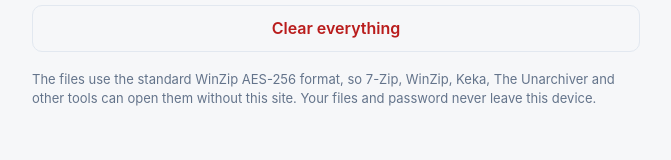
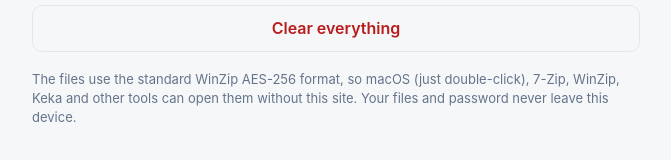
Before and after one commit to lnandanapalli/L7zip, a plain HTML site: page site/index.html in a window 1280 px wide. Shown: the part 805-965 px from the top of the page, without its empty margins (304-975 px from the left). Drawn offline with Linux system fonts and the light colour scheme.

Commit message:
Docs: note macOS opens AES ZIPs natively
Co-Authored-By: Claude Opus 5.5 <noreply@anthropic.com>
Claude-Session: https://claude.ai/code/session_019x6LTvYsV4nTmma1J9m2gp

```diff
--- a/site/index.html
+++ b/site/index.html
@@ -80,7 +80,7 @@
   <button id="wipe" type="button" class="wipe">Clear everything</button>
 
   <footer>
-    <p>The files use the standard WinZip AES-256 format, so 7-Zip, WinZip, Keka, The Unarchiver and other tools can open them without this site. Your files and password never leave this device.</p>
+    <p>The files use the standard WinZip AES-256 format, so macOS (just double-click), 7-Zip, WinZip, Keka and other tools can open them without this site. Your files and password never leave this device.</p>
     <p class="muted" id="offline-state"></p>
   </footer>
 </main>
```
Also changed, not shown: 1 other file.
